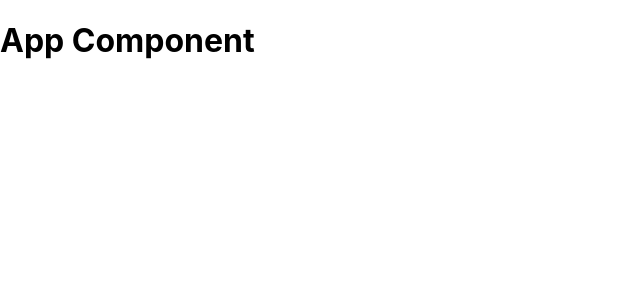
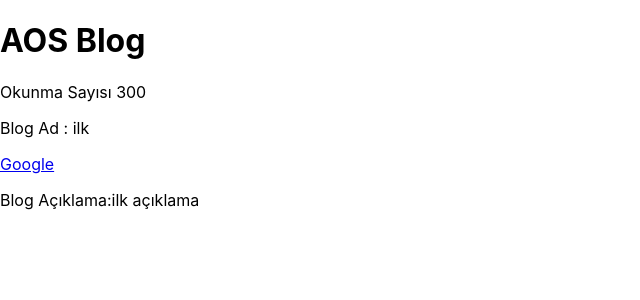
Before and after one commit to eerzik/https---github.com-eerzik-temel-react-app, a React (Create React App) app: page / in a window 1280 px wide. Shown: the top 300 px of the page, without its empty margins (0-640 px from the left). Built offline with nearby package versions, Linux system fonts and the light colour scheme.

Commit message:
Değişken tanımlamaları

```diff
--- a/src/App.js
+++ b/src/App.js
@@ -2,13 +2,44 @@
 
 function App() {
 
+  //değişken süslü parantezler ile kullanılır
+  const baslik = "AOS Blog"
+  let okunmaSayisi = 300;
+  // //boolen tip olduğu için süslü parantez içerisinde kullanamıyoruz.
+  // const durum=true;
 
-
+  const blog = { ad: "ilk", aciklama: "ilk açıklama" }
+  //Değişkeni attribute olarak kullanıyoruz
+  const link = "www.google.com"
   return (
     <div className="App">
-     <div className='content'>
-<h1>App Component</h1>
-     </div>
+      <div className='content'>
+
+        {/* değişken süslü parantezler ile kullanılır */}
+        <h1>
+          {/* Süslü parantez içerisinde yazınca da aynen gösteriliyor
+          {"Merhaba"} */}
+          {baslik}
+        </h1>
+        <p>
+          {/* Süslü parantez içerisinde yazınca da aynen gösteriliyor
+           Okunma Sayısı {10} */}
+          Okunma Sayısı {okunmaSayisi}
+        </p>
+        {/* boolen tip olduğu için süslü parantez içerisinde kullanamıyoruz.
+        <p>
+          Durum {durum}
+        </p> */}
+        <p>
+          Blog Ad : {blog.ad}
+          {/* Dizi olarak da yazdırabiliyoruz
+          Blog Ad : {[1,2,3]} */}
+        </p>
+        <a href={link}>Google</a>
+        <p>
+          Blog Açıklama:{blog.aciklama}
+        </p>
+      </div>
     </div>
   );
 }
```
